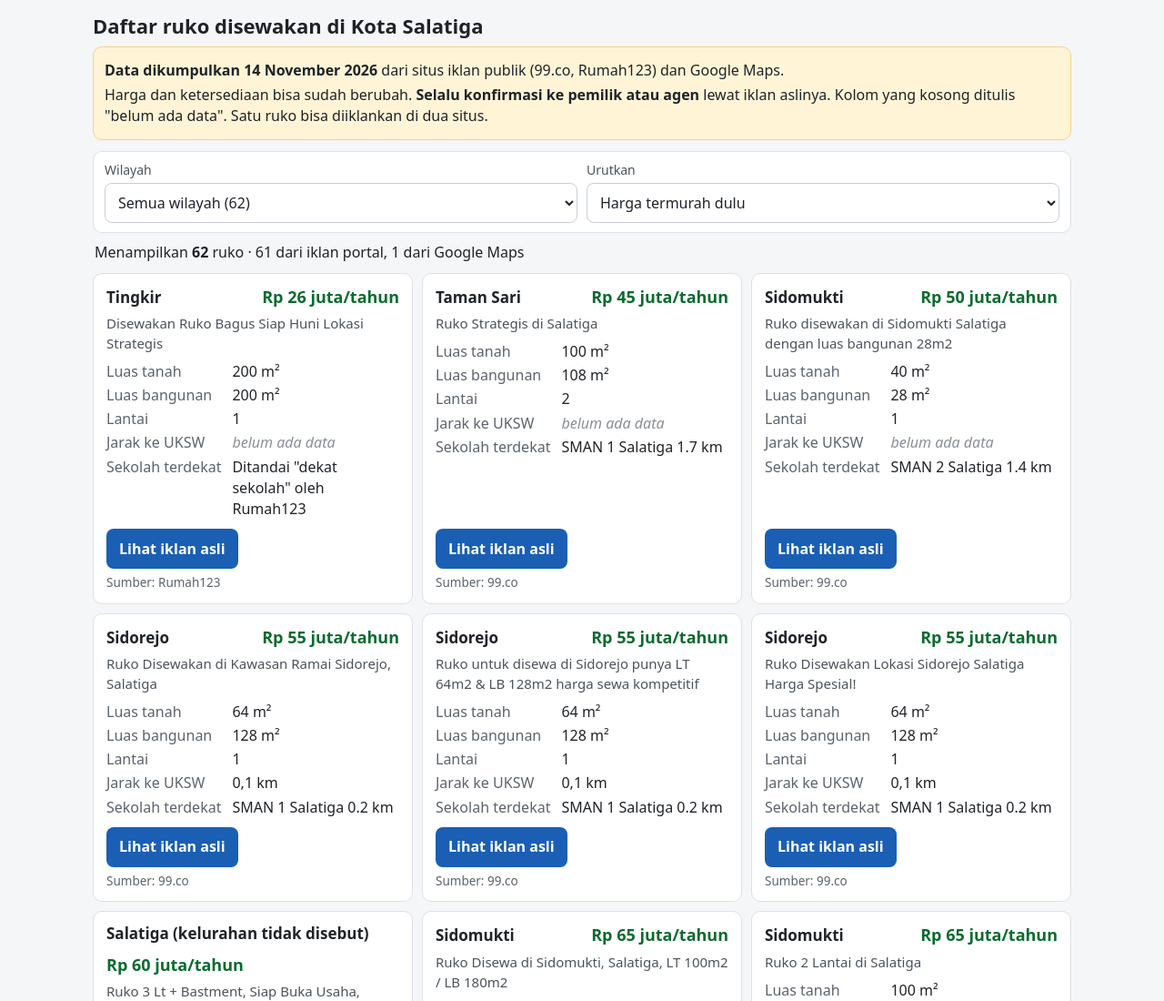
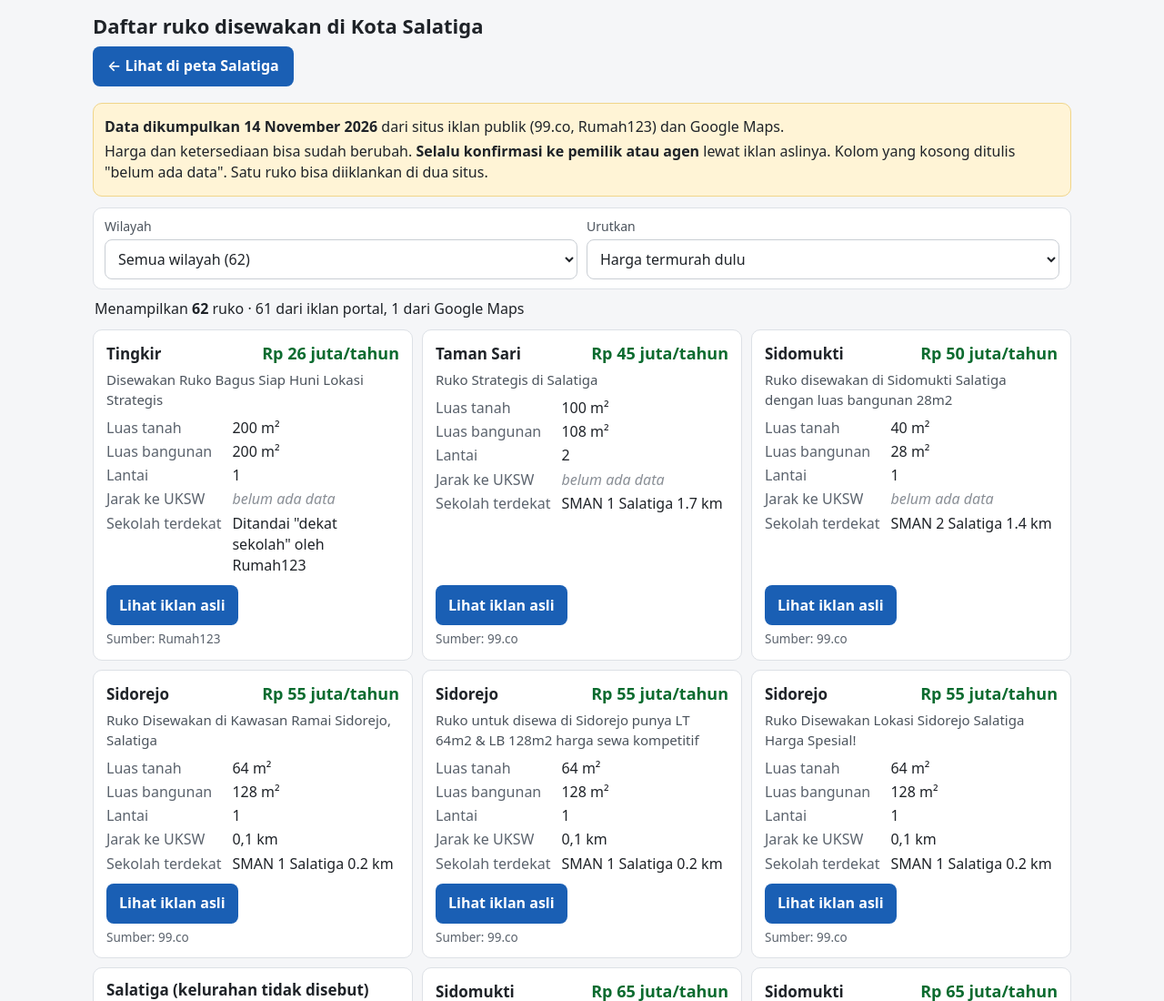
Before and after one commit to spvdigitalmarketinganemone-art/ruko-salatiga-anemone, a plain HTML site: page index.html in a window 1280 px wide. Shown: the top 1100 px of the page at 91% size. Drawn offline with Linux system fonts and the light colour scheme.

Commit message:
Tambah tombol ke peta Salatiga
Co-authored-by: OpenBot <335604065+openbotgit[bot]@users.noreply.github.com>

```diff
--- a/index.html
+++ b/index.html
@@ -13,6 +13,8 @@ html,body{margin:0;padding:0}
 body{font-family:system-ui,-apple-system,"Segoe UI",Roboto,Arial,sans-serif;font-size:16px;line-height:1.45;color:#1f2328;background:#f5f6f8}
 #wrap{max-width:1100px;margin:0 auto;padding:14px 12px 30px}
 h1{font-size:22px;margin:0 0 6px;line-height:1.3}
+.navlink{display:inline-flex;align-items:center;gap:6px;min-height:44px;padding:8px 16px;margin:2px 0 10px;border-radius:8px;background:#1a5fb4;color:#fff;text-decoration:none;font-weight:600;font-size:16px}
+.navlink:hover{background:#174f96}
 .note{background:#fff4d6;border:1px solid #f0d58a;border-radius:10px;padding:10px 12px;font-size:16px;margin:8px 0 12px}
 .note p{margin:4px 0}
 .bar{display:flex;flex-wrap:wrap;gap:10px;align-items:flex-end;background:#fff;border:1px solid #dde1e6;border-radius:10px;padding:10px 12px;margin-bottom:10px}
@@ -47,6 +49,7 @@ footer{margin-top:16px;font-size:13.5px;color:#5b636d}
 <body>
 <div id="wrap">
  <h1>Daftar ruko disewakan di Kota Salatiga</h1>
+ <a class="navlink" href="https://spvdigitalmarketinganemone-art.github.io/peta-salatiga-anemone/">← Lihat di peta Salatiga</a>
  <div class="note">
   <p><b>Data dikumpulkan 14 November 2026</b> dari situs iklan publik (99.co, Rumah123) dan Google Maps.</p>
   <p>Harga dan ketersediaan bisa sudah berubah. <b>Selalu konfirmasi ke pemilik atau agen</b> lewat iklan aslinya. Kolom yang kosong ditulis "belum ada data". Satu ruko bisa diiklankan di dua situs.</p>
```
